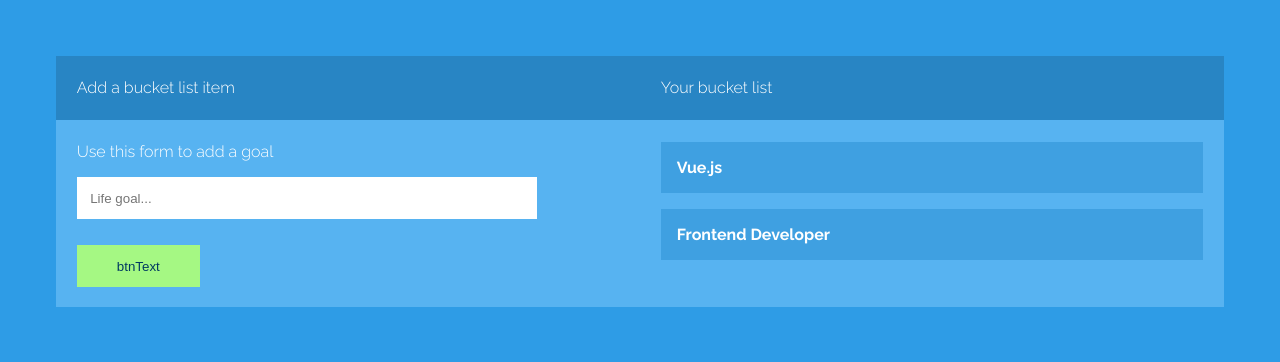
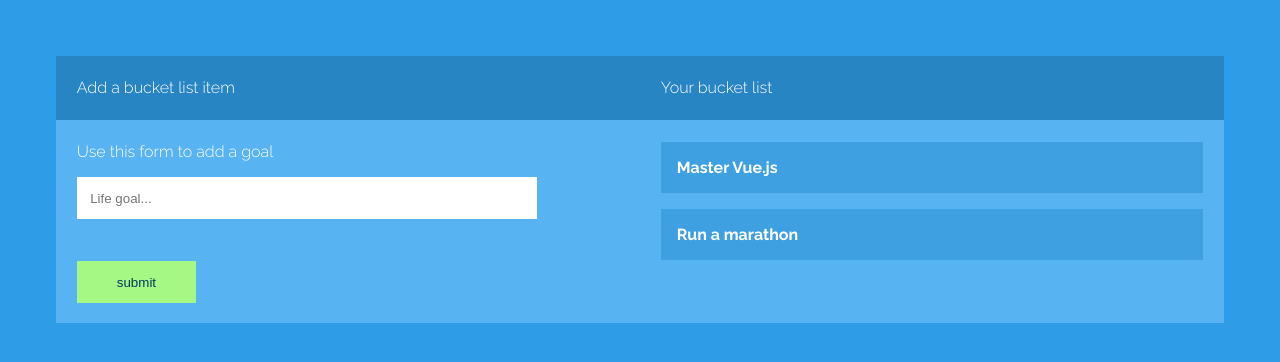
Before and after one commit to carlabrady/VueBucketList, a Vue app: page / in a window 1280 px wide. Shown: the top 362 px of the page. Built offline with nearby package versions, Linux system fonts and the light colour scheme.

Commit message:
submit logic

```diff
--- a/package.json
+++ b/package.json
@@ -8,6 +8,7 @@
     "lint": "vue-cli-service lint"
   },
   "dependencies": {
+    "vee-validate": "^2.0.6",
     "vue": "^2.5.13"
   },
   "devDependencies": {
--- a/src/App.vue
+++ b/src/App.vue
@@ -1,16 +1,16 @@
 <template>
   <div id="app">
-    <Skills/>
+    <Goals/>
   </div>
 </template>
 
 <script>
-import Skills from './components/Skills.vue'
+import Goals from './components/Goals.vue'
 
 export default {
   name: 'app',
   components: {
-    Skills
+    Goals
   }
 }
 </script>
--- a/src/components/Skills.vue
+++ b/src/components/Goals.vue
@@ -14,12 +14,13 @@
         <p class="sm">Use this form to add a goal</p>
 
         <form>
-          <input type="text" class="txt" name="item" placeholder="Life goal...">
-          <input type="submit" class="btn" value="btnText">
+          <input type="text" class="txt" name="item" placeholder="Life goal..." v-model="goal">
+          <p>{{ goal }}</p>
+          <input type="submit" class="btn" value="submit" v-on:click.prevent="addGoal()">
         </form>
       </div>
       <div class="col">
-        <p class="life-container" v-for="(data, index) in skills" :key='index'>{{ data.skill }}</p>
+        <p class="life-container" v-for="(data, index) in goals" :key='index'>{{ data.goal }}</p>
       </div>
     </div>
   </div>
@@ -27,13 +28,20 @@
 
 <script>
 export default {
-  name: 'Skills',
+  name: 'Goals',
   data() {
     return {
-      skills: [
-        { "skill": "Vue.js" },
-        { "skill": "Frontend Developer" }
+      goal: '',
+      goals: [
+        { "goal": "Master Vue.js" },
+        { "goal": "Run a marathon" }
       ]
+    }
+  },
+  methods: {
+    addGoal() {
+      this.goals.push({goal: this.goal})
+      this.goal = '';
     }
   }
 }
```
Also changed, not shown: 1 other file (tests, documents, lock files or other folders).
